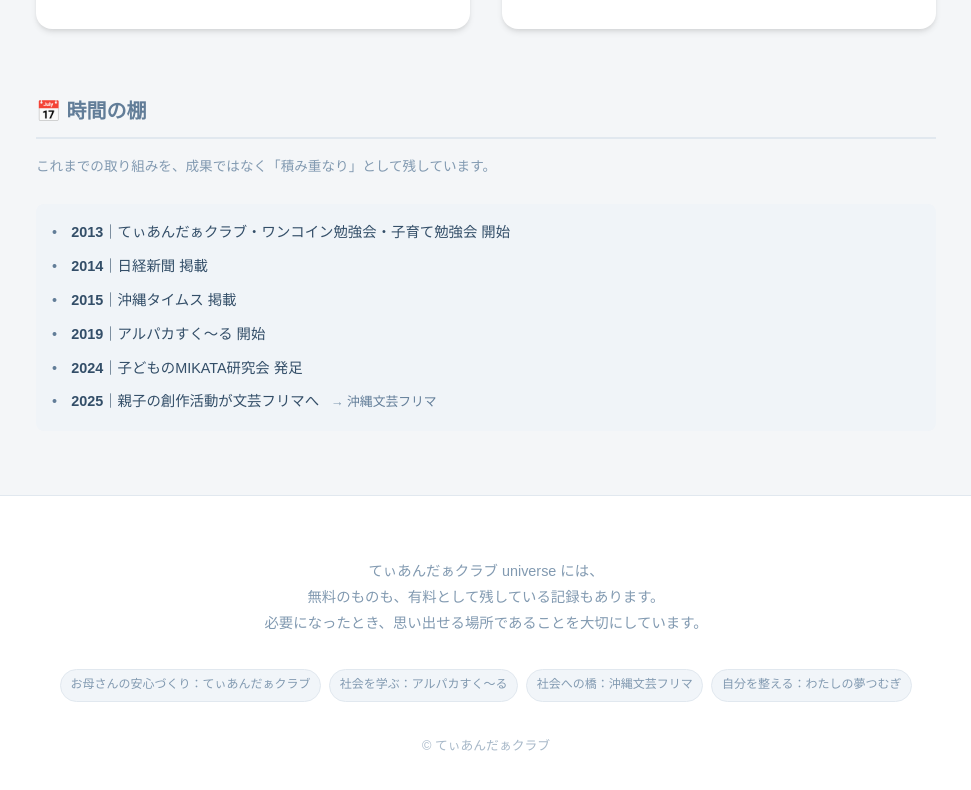
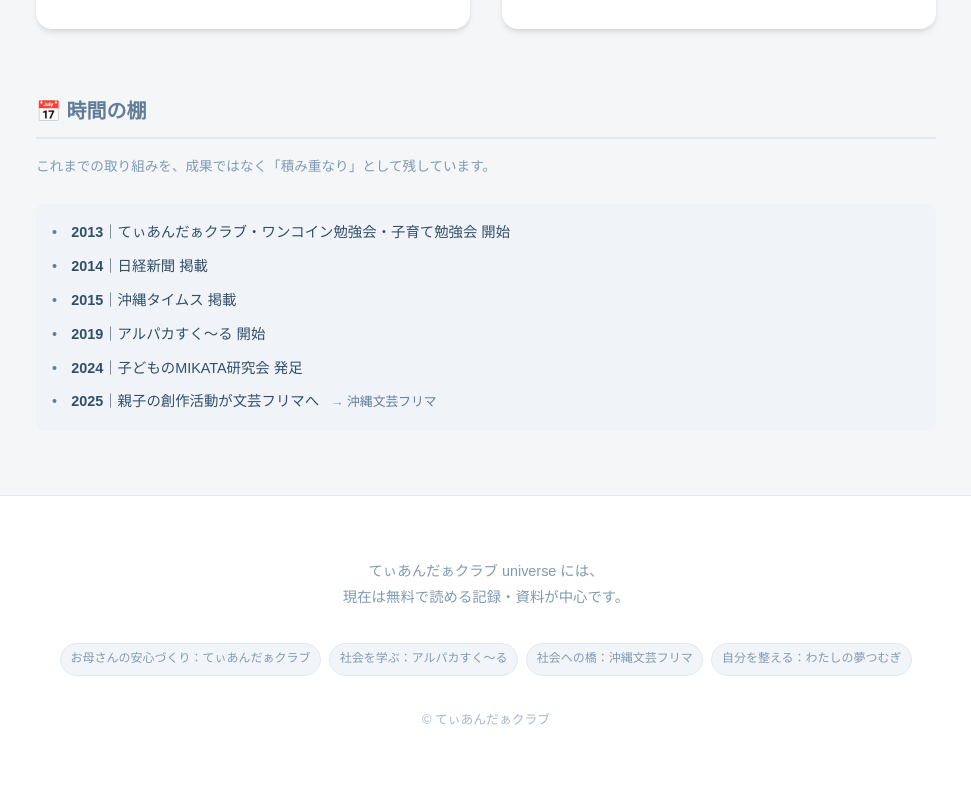
Before and after one commit to alpaca-school/www, a plain HTML site: page universe.html in a window 1280 px wide. Shown: the part 1308-2098 px from the top of the page, without its empty margins (154-1125 px from the left). Drawn offline with Linux system fonts and the light colour scheme; a web font is replaced by a local one.

Commit message:
Update universe.html

```diff
--- a/universe.html
+++ b/universe.html
@@ -369,8 +369,7 @@
         <div class="container">
             <p>
                 てぃあんだぁクラブ universe には、<br>
-                無料のものも、有料として残している記録もあります。<br>
-                必要になったとき、思い出せる場所であることを大切にしています。
+                現在は無料で読める記録・資料が中心です。
             </p>
 
             <div class="mini-tags">
```
